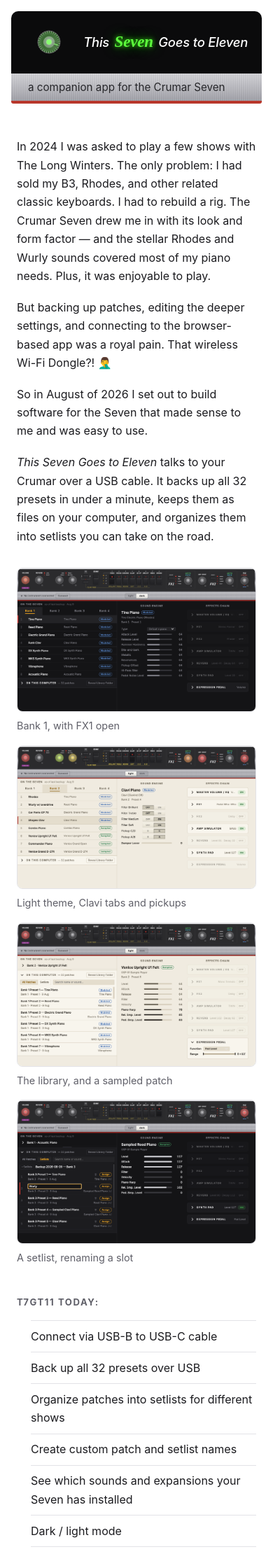
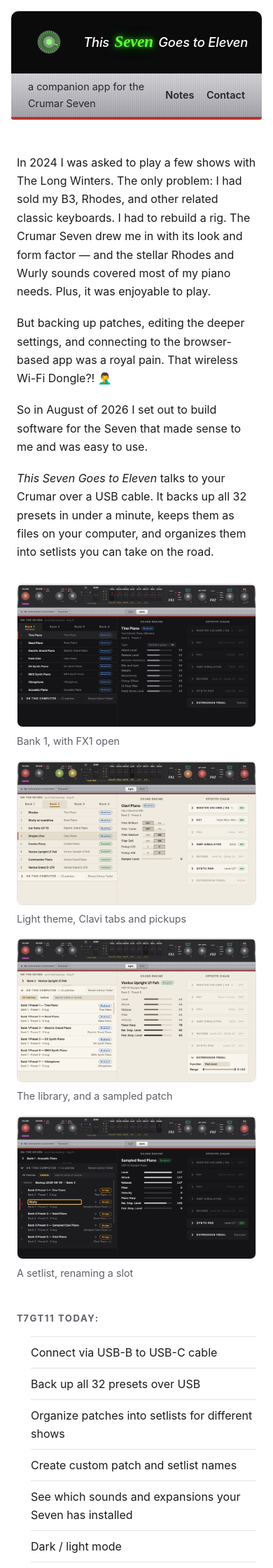
Before and after one commit to danielspils/this-seven-goes-to-eleven, a Jekyll site: the page built from docs/index.md, in a window 390 px wide. Shown: the top 2240 px of the page at 70% size. Built offline with Jekyll 4.4.1, drawn with Linux system fonts in a browser that asks for light colours.

Commit message:
Fix: mobile nav never appeared
The rule revealing the Notes/Contact links on phones sat ABOVE the base rule
that hides them — same specificity, earlier in the file, so the cascade
discarded it and the media query had never done anything. On a phone the
preset buttons are hidden (they don't survive the width) and the strip is
meant to carry the navigation, which left no way to reach either page.

Moved the override after the base rule, with a comment saying why the order
matters. Also centres the strip's links against the tagline, which wraps to
two lines at that width.

Checked at 375px: no horizontal overflow on the home or Notes pages, the
screenshot grid collapses to one column, and the footer fits.

Co-Authored-By: Claude Opus 5 <noreply@anthropic.com>

```diff
--- a/docs/assets/css/style.css
+++ b/docs/assets/css/style.css
@@ -86,9 +86,9 @@ main { max-width: 46rem; margin: 0 auto; padding: 0 1.5rem 5rem; }
 @media (max-width: 46rem) {
   .knob { width: 60px; height: 60px; }
   /* Preset buttons don't survive a phone screen; the strip carries the
-     navigation instead. */
+     navigation instead — see .alum-nav's own media query, which must come
+     AFTER the base rule that hides it or the cascade discards it. */
   .panel-buttons { display: none; }
-  .alum-nav { display: flex; }
 }
 
 .alum {
@@ -109,6 +109,15 @@ main { max-width: 46rem; margin: 0 auto; padding: 0 1.5rem 5rem; }
 .alum-nav { display: none; gap: 1.1rem; }
 .alum-nav a { color: #26262a; text-decoration: none; font-weight: 600; }
 .alum-nav a:hover { color: #000; }
+/* Phone: the preset buttons are gone, so the strip carries the navigation.
+   This block sits after the base rule above deliberately — an earlier
+   media query lost to it on specificity and the nav never appeared. */
+@media (max-width: 46rem) {
+  .alum-nav { display: flex; }
+  /* The tagline wraps to two lines at phone width; centre the links against
+     the block rather than leaving them stranded on the first line. */
+  .alum-inner { align-items: center; font-size: .9rem; }
+}
 .alum nav a { color: #26262a; text-decoration: none; font-weight: 600; }
 .alum nav a:hover { color: #000; }
 
```
